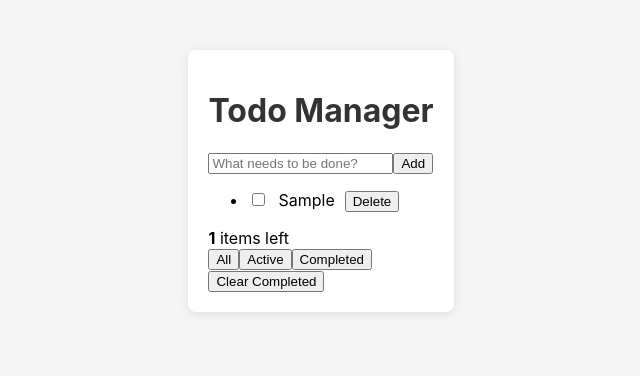
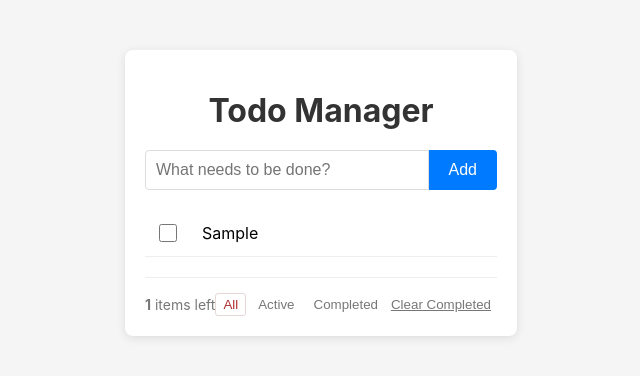
Before and after one commit to dvirdaniel26/todo-manager-project, a React (Vite) app: page / in a window 1280 px wide. Both pictures are taken after typing "Sample" into the empty fields and a click on the button "Add". Shown: the top 376 px of the page, without its empty margins (319-959 px from the left). Built offline with nearby package versions, Linux system fonts and the light colour scheme.

Commit message:
feat: style edit button and ensure it only appears on hover

```diff
--- a/src/App.css
+++ b/src/App.css
@@ -29,4 +29,178 @@ body {
 h1 {
   text-align: center;
   color: #333;
+  margin-bottom: 20px;
 }
+
+/* Todo Input */
+.todo-input-form {
+  display: flex;
+  margin-bottom: 20px;
+}
+
+.todo-input {
+  flex-grow: 1;
+  padding: 10px;
+  font-size: 16px;
+  border: 1px solid #ddd;
+  border-radius: 4px 0 0 4px;
+  outline: none;
+}
+
+.todo-input:focus {
+  border-color: #007bff;
+}
+
+.add-button {
+  padding: 10px 20px;
+  font-size: 16px;
+  background-color: #007bff;
+  color: white;
+  border: none;
+  border-radius: 0 4px 4px 0;
+  cursor: pointer;
+  transition: background-color 0.2s;
+}
+
+.add-button:hover {
+  background-color: #0056b3;
+}
+
+/* Todo List */
+.todo-list {
+  list-style: none;
+  padding: 0;
+  margin: 0;
+}
+
+.empty-message {
+  text-align: center;
+  color: #777;
+  font-style: italic;
+  margin-top: 20px;
+}
+
+/* Todo Item */
+.todo-item {
+  display: flex;
+  align-items: center;
+  padding: 10px;
+  border-bottom: 1px solid #eee;
+  transition: background-color 0.2s;
+}
+
+.todo-item:hover {
+  background-color: #fafafa;
+}
+
+.todo-item.completed span {
+  color: #aaa;
+  text-decoration: line-through;
+}
+
+.todo-item input[type="checkbox"] {
+  margin-right: 15px;
+  width: 18px;
+  height: 18px;
+  cursor: pointer;
+}
+
+.edit-input {
+  flex-grow: 1;
+  padding: 5px;
+  font-size: 16px;
+  margin-left: 10px;
+}
+
+.edit-button {
+  background-color: transparent;
+  color: #ffc107;
+  border: 1px solid #ffc107;
+  padding: 5px 10px;
+  border-radius: 4px;
+  margin-left: 10px;
+  cursor: pointer;
+  font-size: 12px;
+  opacity: 0;
+  transition: all 0.2s;
+}
+
+.todo-item:hover .edit-button {
+  opacity: 1;
+}
+
+.edit-button:hover {
+  background-color: #ffc107;
+  color: #333;
+}
+
+.delete-button {
+  background-color: transparent;
+  color: #dc3545;
+  border: 1px solid #dc3545;
+  padding: 5px 10px;
+  border-radius: 4px;
+  margin-left: 10px;
+  cursor: pointer;
+  font-size: 12px;
+  opacity: 0;
+  /* Hidden by default */
+  transition: all 0.2s;
+}
+
+.todo-item:hover .delete-button {
+  opacity: 1;
+  /* Show on hover */
+}
+
+.delete-button:hover {
+  background-color: #dc3545;
+  color: white;
+}
+
+/* Filters */
+.filters-container {
+  display: flex;
+  justify-content: space-between;
+  align-items: center;
+  margin-top: 20px;
+  padding-top: 15px;
+  border-top: 1px solid #eee;
+  font-size: 14px;
+  color: #777;
+}
+
+.filters {
+  display: flex;
+  gap: 5px;
+}
+
+.filters button {
+  background: none;
+  border: none;
+  cursor: pointer;
+  padding: 3px 7px;
+  border-radius: 3px;
+  color: #777;
+}
+
+.filters button:hover {
+  color: #333;
+}
+
+.filters button.selected {
+  border: 1px solid #e7d7d7;
+  color: #af2f2f;
+}
+
+.clear-completed {
+  background: none;
+  border: none;
+  cursor: pointer;
+  color: #777;
+  text-decoration: underline;
+}
+
+.clear-completed:hover {
+  color: #333;
+}
--- a/src/App.jsx
+++ b/src/App.jsx
@@ -77,14 +77,12 @@ function App() {
         onEdit={editTodo}
       />
 
-      {todos.length > 0 && (
       <Filters
         currentFilter={filter}
         setFilter={setFilter}
         activeCount={activeCount}
         onClearCompleted={clearCompleted}
       />
-      )}
     </div>
   )
 }
--- a/src/components/TodoItem.jsx
+++ b/src/components/TodoItem.jsx
@@ -37,15 +37,17 @@ function TodoItem({ todo, onToggle, onDelete, onEdit }) {
                 />
             ) : (
                 <span
-                    onDoubleClick={() => setIsEditing(true)}
-                    style={{ textDecoration: todo.completed ? 'line-through' : 'none', flexGrow: 1, marginLeft: '10px', cursor: 'pointer' }}
-                    title="Double click to edit"
+                    style={{ textDecoration: todo.completed ? 'line-through' : 'none', flexGrow: 1, marginLeft: '10px' }}
                 >
                     {todo.text}
                 </span>
             )}
 
-            <button onClick={() => onDelete(todo.id)} className="delete-button" style={{ marginLeft: '10px' }}>
+            <button onClick={() => setIsEditing(true)} className="edit-button">
+                Edit
+            </button>
+
+            <button onClick={() => onDelete(todo.id)} className="delete-button">
                 Delete
             </button>
         </li>
```
Lines whose indentation alone changed are shown as unchanged.
